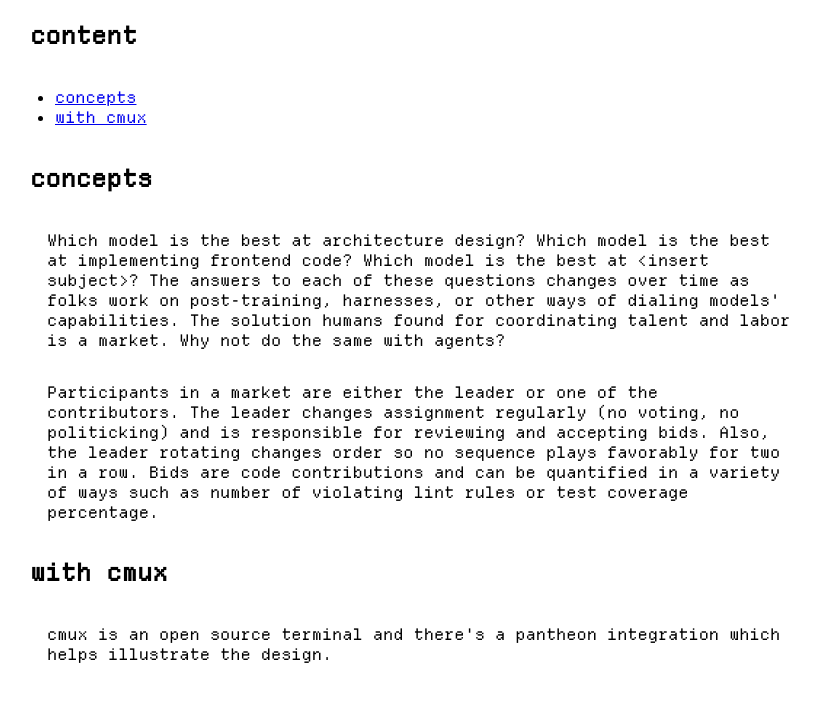
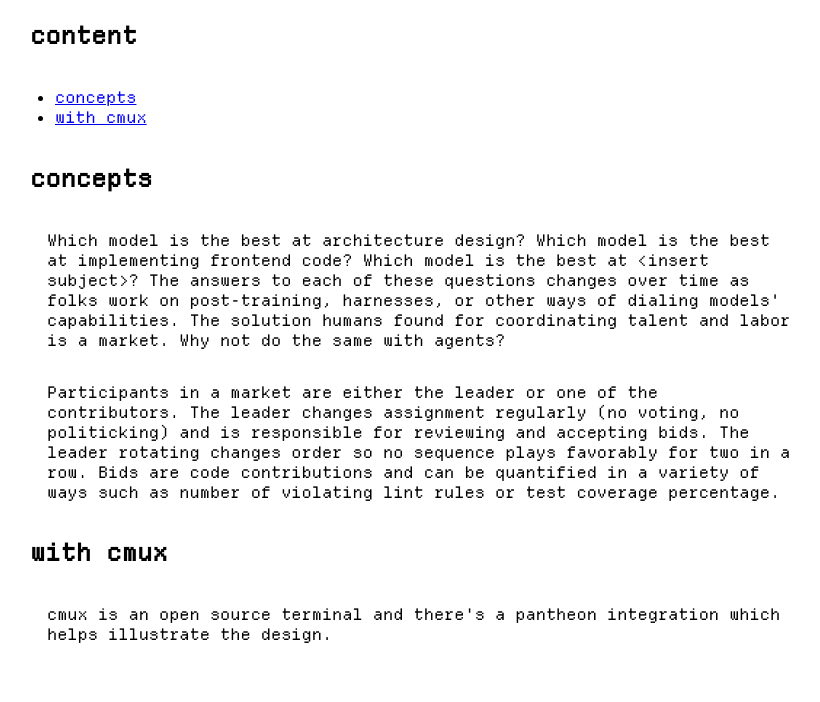
Before and after one commit to rococompute/rococompute.github.io, a plain HTML site: page pantheon.html in a window 1280 px wide. Shown: the part 92-794 px from the top of the page, without its empty margins (218-1038 px from the left). Drawn offline with Linux system fonts and the light colour scheme.

Commit message:
remove also

```diff
--- a/pantheon.html
+++ b/pantheon.html
@@ -25,7 +25,7 @@
       </ul>
       <h2 id="concepts">concepts</h2>
       <p>Which model is the best at architecture design? Which model is the best at implementing frontend code? Which model is the best at &lt;insert subject&gt;? The answers to each of these questions changes over time as folks work on post-training, harnesses, or other ways of dialing models&apos; capabilities. The solution humans found for coordinating talent and labor is a market. Why not do the same with agents?</p>
-      <p>Participants in a market are either the leader or one of the contributors. The leader changes assignment regularly (no voting, no politicking) and is responsible for reviewing and accepting bids. Also, the leader rotating changes order so no sequence plays favorably for two in a row. Bids are code contributions and can be quantified in a variety of ways such as number of violating lint rules or test coverage percentage.</p>
+      <p>Participants in a market are either the leader or one of the contributors. The leader changes assignment regularly (no voting, no politicking) and is responsible for reviewing and accepting bids. The leader rotating changes order so no sequence plays favorably for two in a row. Bids are code contributions and can be quantified in a variety of ways such as number of violating lint rules or test coverage percentage.</p>
       <h2>with cmux</h2>
       <p>cmux is an open source terminal and there's a pantheon integration which helps illustrate the design.</p>
     </div>
```
